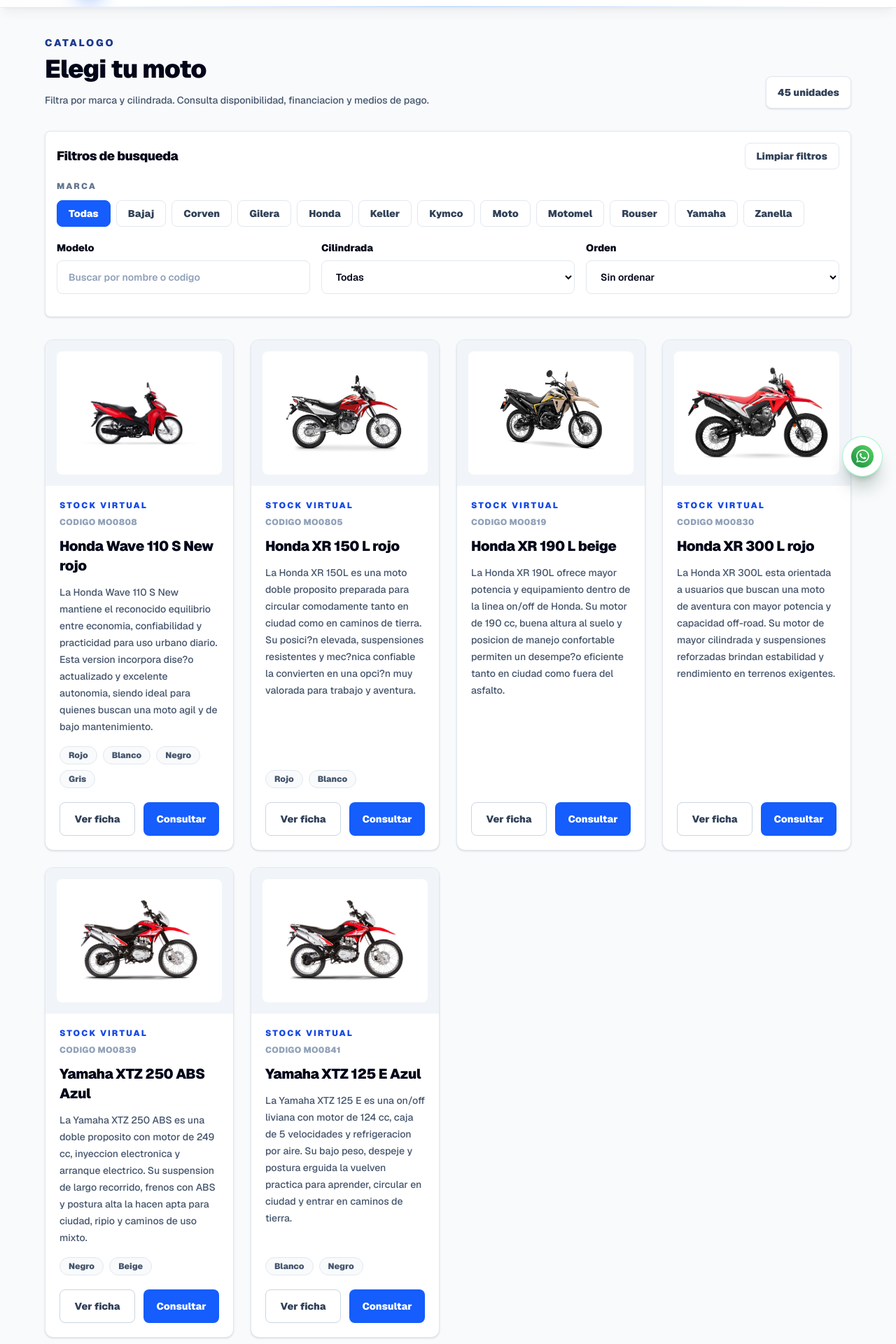
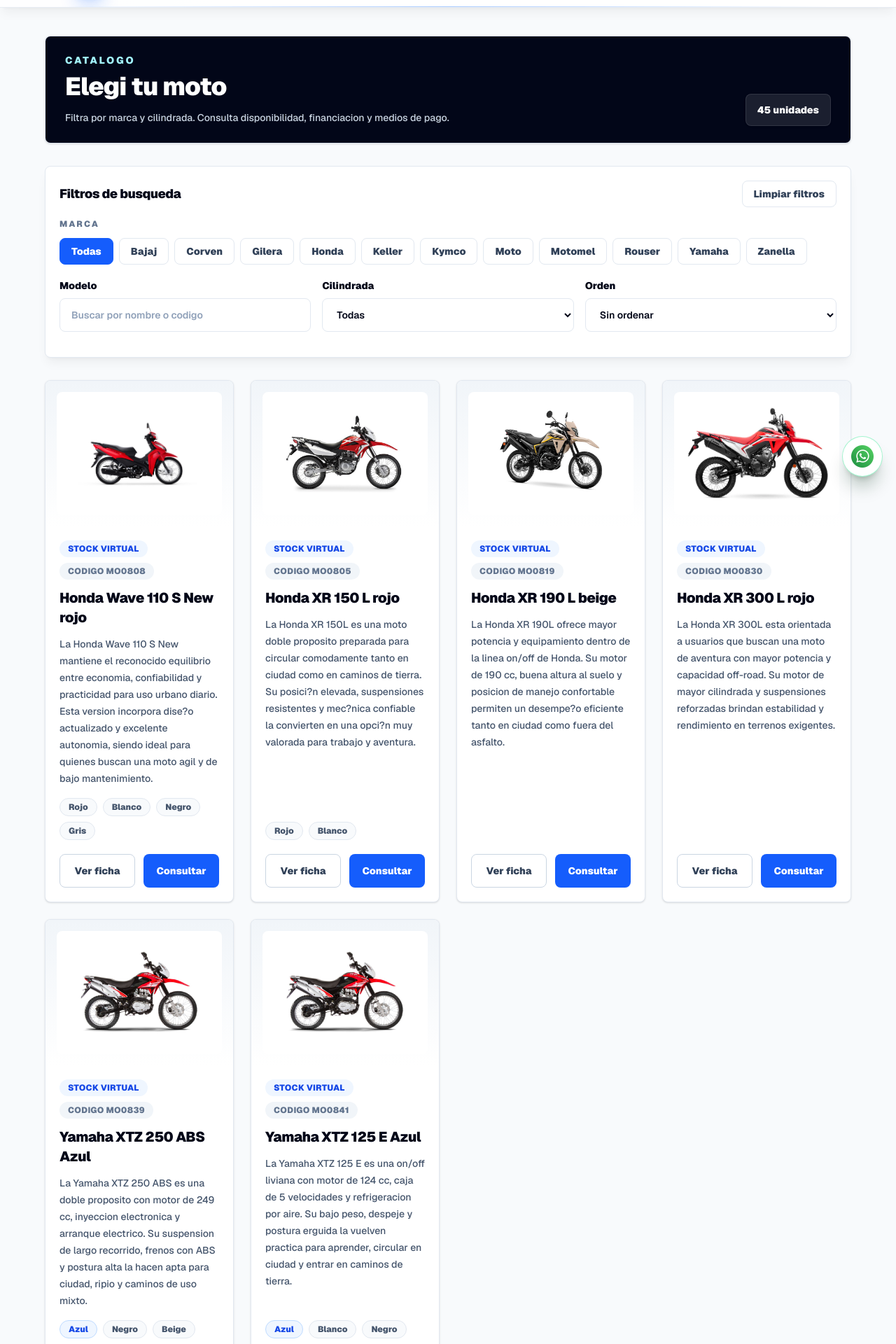
Before and after one commit to Briantahiel/cetrostore, a Next.js app: page /catalogo in a window 1280 px wide. Shown: the part 100-2020 px from the top of the page at 70% size. Built offline with nearby package versions, Linux system fonts and the light colour scheme.

Commit message:
admin fixes

```diff
--- a/components/catalogo/ProductCard.tsx
+++ b/components/catalogo/ProductCard.tsx
@@ -8,6 +8,7 @@
   nombre: string;
   descripcion: string;
   imagen: string[];
+  color?: string;
   stock?: "fisico" | "virtual";
   variantes?: ProductoVariante[];
   detailHref?: string;
@@ -20,6 +21,7 @@
   nombre,
   descripcion,
   imagen,
+  color,
   stock = "fisico",
   variantes,
   detailHref = `/catalogo/${id}`,
@@ -32,11 +34,11 @@
   const imagenPrincipal = getProductoImagenPrincipal(imagen);
 
   return (
-    <article className="flex h-full min-h-[430px] flex-col overflow-hidden rounded-xl border border-slate-200 bg-white shadow-sm transition hover:-translate-y-1 hover:border-blue-300 hover:shadow-lg">
+    <article className="flex h-full min-h-[430px] flex-col overflow-hidden rounded-lg border border-slate-200 bg-white shadow-sm transition hover:-translate-y-1 hover:border-blue-300 hover:shadow-xl hover:shadow-blue-950/10">
       <Link
         href={detailHref}
         onClick={onOpen}
-        className="block bg-slate-100 p-4 transition hover:bg-blue-50"
+        className="block bg-gradient-to-b from-slate-100 to-white p-4 transition hover:bg-blue-50"
       >
         <ImageWithSkeleton
           src={imagenPrincipal}
@@ -54,14 +56,16 @@
       </Link>
 
       <div className="flex flex-1 flex-col p-5">
-        <p className="text-xs font-black uppercase tracking-[0.18em] text-blue-700">
-          {isVirtualStock ? "Stock virtual" : "Moto disponible"}
-        </p>
-        {codigo && (
-          <p className="mt-2 text-xs font-black uppercase tracking-wide text-slate-400">
-            Codigo {codigo}
+        <div className="flex flex-wrap items-center gap-2">
+          <p className="rounded-full bg-blue-50 px-3 py-1 text-xs font-black uppercase tracking-wide text-blue-700">
+            {isVirtualStock ? "Stock virtual" : "Moto disponible"}
           </p>
-        )}
+          {codigo && (
+            <p className="rounded-full bg-slate-100 px-3 py-1 text-xs font-black uppercase tracking-wide text-slate-500">
+              Codigo {codigo}
+            </p>
+          )}
+        </div>
         <Link href={detailHref} onClick={onOpen} className="mt-3 block">
           <h3 className="text-xl font-black tracking-tight text-slate-950 transition hover:text-blue-700">
             {nombre}
@@ -72,9 +76,14 @@
           {descripcion}
         </p>
 
-        {variantes?.length ? (
+        {color || variantes?.length ? (
           <div className="mt-4 flex flex-wrap gap-2">
-            {variantes.map((variante) => (
+            {color ? (
+              <span className="rounded-full border border-blue-200 bg-blue-50 px-3 py-1 text-xs font-black text-blue-700">
+                {color}
+              </span>
+            ) : null}
+            {variantes?.map((variante) => (
               <span
                 key={variante.codigo}
                 className="rounded-full border border-slate-200 bg-slate-50 px-3 py-1 text-xs font-black text-slate-600"
--- a/components/catalogo/ProductCatalog.tsx
+++ b/components/catalogo/ProductCatalog.tsx
@@ -231,26 +231,28 @@
   return (
     <section className="px-4 py-10 sm:px-8 lg:px-10">
       <div className="mx-auto max-w-6xl">
-        <div className="mb-8 flex flex-col gap-4 sm:flex-row sm:items-end sm:justify-between">
+        <div className="mb-8 overflow-hidden rounded-lg border border-slate-200 bg-white shadow-sm">
+          <div className="flex flex-col gap-4 bg-slate-950 px-5 py-6 text-white sm:flex-row sm:items-end sm:justify-between sm:px-7">
           <div>
-            <p className="text-sm font-black uppercase tracking-[0.2em] text-blue-900">
+            <p className="text-sm font-black uppercase tracking-[0.2em] text-cyan-200">
               Catalogo
             </p>
             <h2 className="mt-2 text-4xl font-black tracking-tight">
               Elegi tu moto
             </h2>
-            <p className="mt-3 max-w-2xl text-sm font-medium leading-6 text-slate-600">
+            <p className="mt-3 max-w-2xl text-sm font-medium leading-6 text-slate-300">
               Filtra por marca y cilindrada. Consulta disponibilidad,
               financiacion y medios de pago.
             </p>
           </div>
 
-          <div className="rounded-lg border border-slate-200 bg-white px-4 py-3 text-sm font-black text-slate-700 shadow-sm">
+          <div className="rounded-lg border border-white/10 bg-white/10 px-4 py-3 text-sm font-black text-white shadow-sm">
             {sortedProducts.length} unidades
+          </div>
           </div>
         </div>
 
-        <div className="mb-8 rounded-lg border border-slate-200 bg-white p-4 shadow-sm">
+        <div className="mb-8 rounded-lg border border-slate-200 bg-white p-5 shadow-lg shadow-slate-950/5">
           <div className="mb-4 flex flex-col justify-between gap-3 sm:flex-row sm:items-center">
             <h3 className="text-lg font-black tracking-tight">
               Filtros de busqueda
@@ -375,6 +377,7 @@
               descripcion={producto.descripcion}
               imagen={producto.imagen}
               stock={producto.stock}
+              color={producto.color}
               variantes={producto.variantes}
               detailHref={getProductDetailHref(producto.id)}
               onOpen={saveCatalogPosition}
--- a/components/catalogo/ProductDetail.tsx
+++ b/components/catalogo/ProductDetail.tsx
@@ -29,7 +29,6 @@
 
   const displayName = selectedVariant?.nombre ?? producto.nombre;
   const displayCode = selectedVariant?.codigo ?? producto.codigo;
-  const displayColor = selectedVariant?.color ?? producto.color;
   const displayDescription = selectedVariant?.descripcion ?? producto.descripcion;
   const displayStock = selectedVariant?.stock ?? producto.stock;
   const displayFichaTecnica = selectedVariant?.fichaTecnica?.length
@@ -93,18 +92,13 @@
               Codigo {displayCode}
             </p>
           )}
-          {displayColor && (
-            <p className="mt-2 text-xs font-black uppercase tracking-wide text-slate-400">
-              Color {displayColor}
-            </p>
-          )}
           <h1 className="mt-3 text-4xl font-black tracking-tight">
             {displayName}
           </h1>
           <p className="mt-5 text-base font-medium leading-7 text-slate-600">
             {displayDescription}
           </p>
-          {childVariants.length ? (
+          {producto.color || childVariants.length ? (
             <div className="mt-6">
               <p className="mb-3 text-xs font-black uppercase tracking-[0.18em] text-slate-500">
                 Color
@@ -119,7 +113,7 @@
                       : "border-slate-200 bg-white text-slate-700 hover:border-blue-300 hover:bg-blue-50"
                   }`}
                 >
-                  Principal
+                  {producto.color ?? "Principal"}
                 </button>
                 {childVariants.map((variante) => (
                   <button
```
Also changed, not shown: public/motos/1780028736206-956cd63d-e3ba-481f-902d-5433fa13735e.png (added).
